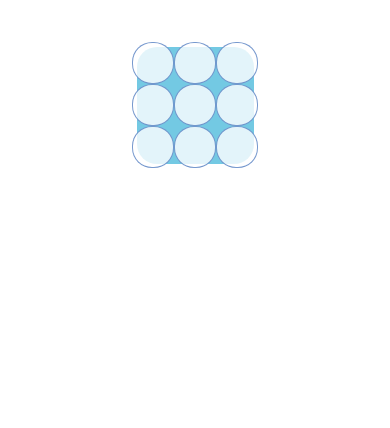
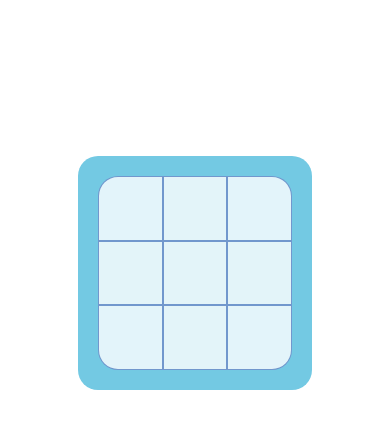
Before and after one commit to Sameer-0/tik-tac-toe, a plain HTML site: page index.html in a window 390 px wide. Drawn offline with Linux system fonts and the light colour scheme.

Commit message:
changes in design

```diff
--- a/style.css
+++ b/style.css
@@ -147,3 +147,31 @@ body {
 .winning-message.show {
     display: flex;
 }
+
+@media (max-width : 600px) {
+    .game-board {
+        width: 60vw;
+        height: 60vw;
+        margin-top: 40vw;
+    }
+
+    .grid-items {
+        width: calc((60vw - 40px) / 3);
+        height: calc((60vw - 40px) / 3);
+        border-radius: 0;
+    }
+
+    .grid-items:nth-child(1) {
+        border-top-left-radius: 20px;
+    }
+
+    .grid-items:nth-child(3) {
+        border-top-right-radius: 20px;
+    }
+    .grid-items:nth-child(7) {
+        border-bottom-left-radius: 20px;
+    }
+    .grid-items:nth-child(9) {
+        border-bottom-right-radius: 20px;
+    }
+}
```
